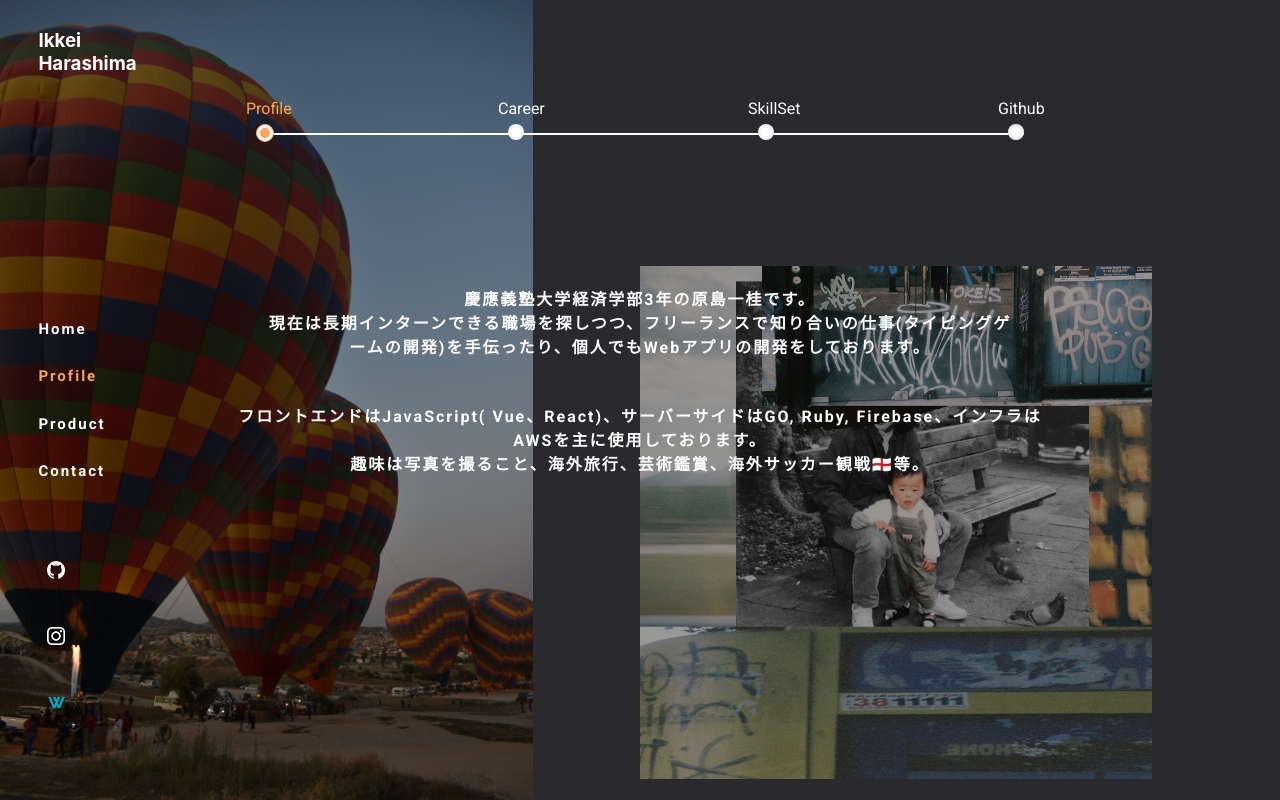
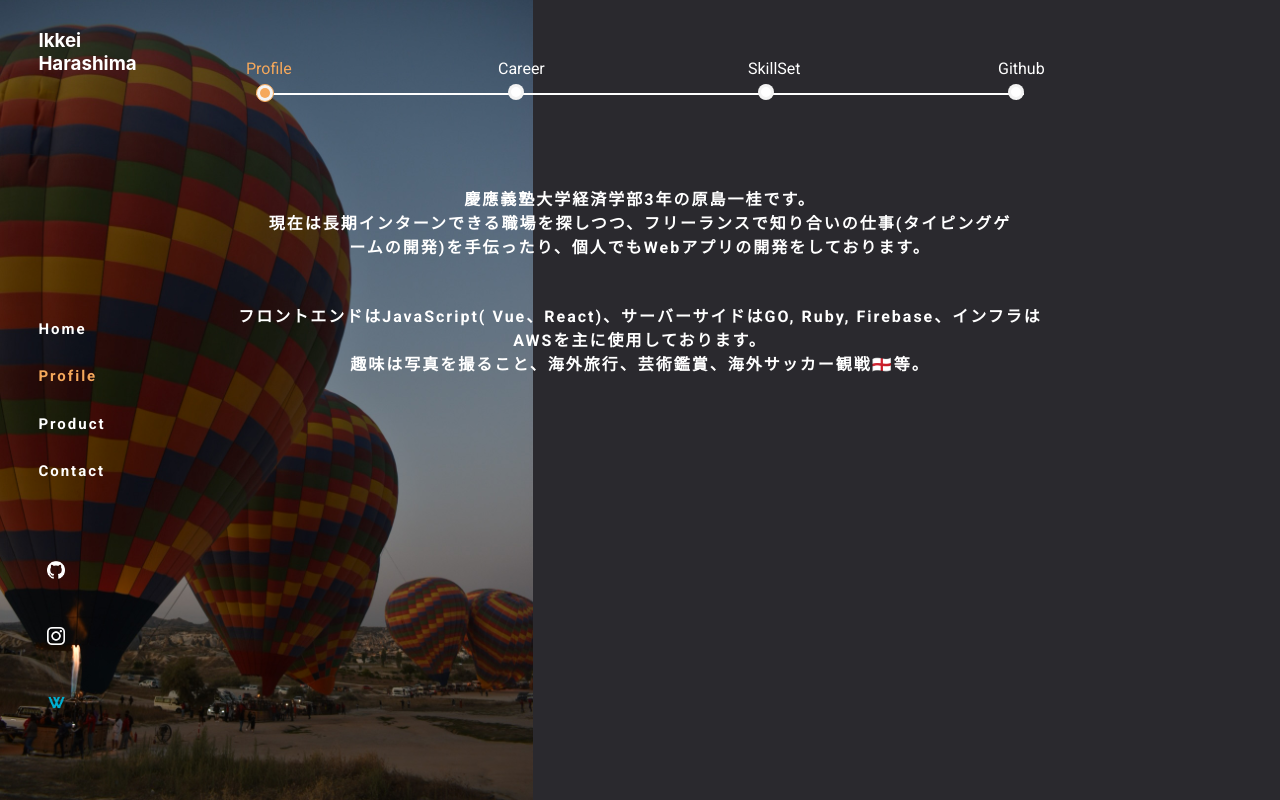
Before and after one commit to 1keiuu/portfolio20, a React (Create React App) app in the folder front/app/: page /profile in a window 1280 px wide. Built offline with nearby package versions, Linux system fonts and the light colour scheme; no server answers.

Commit message:
fix profile style

```diff
--- a/front/app/src/pages/profile/CareerSlide.tsx
+++ b/front/app/src/pages/profile/CareerSlide.tsx
@@ -1,6 +1,6 @@
-import React, { useState, useEffect, useRef } from "react";
-import "../../styles/careerSlide.scss";
-import { CSSTransition } from "react-transition-group";
+import React, { useState, useEffect, useRef } from 'react';
+import '../../styles/careerSlide.scss';
+import { CSSTransition } from 'react-transition-group';
 
 interface Props {
   isLoaded: boolean;
@@ -9,22 +9,22 @@ interface Props {
 const CareerSlide: React.FC<Props> = (props) => {
   const timeline = [
     {
-      title: "2016.3 日本大学第二高校卒業",
+      title: '2016.3 日本大学第二高校卒業',
     },
     {
-      title: "2017.4 慶應義塾大学 経済学部入学",
+      title: '2017.4 慶應義塾大学 経済学部入学',
     },
     {
-      title: "2018.5 株式会社Seven garden インターン開始",
-      list: ["- ゲストハウスの立ち上げ"],
+      title: '2018.5 株式会社Seven garden インターン開始',
+      list: ['- ゲストハウスの立ち上げ'],
     },
     {
-      title: "2019.2 株式会社カイエン インターン開始",
-      list: ["- コーディング", "- ワイヤーフレーム設計"],
+      title: '2019.2 株式会社カイエン インターン開始',
+      list: ['- コーディング', '- ワイヤーフレーム設計'],
     },
     {
-      title: "2020.2 株式会社Parchie インターン開始",
-      list: ["- Vue×Railsを使ったECサイトの開発/運営"],
+      title: '2020.2 株式会社Parchie インターン開始',
+      list: ['- Vue×Railsを使ったECサイトの開発/運営'],
     },
   ];
   const [status, setStatus] = useState(false);
@@ -42,7 +42,6 @@ const CareerSlide: React.FC<Props> = (props) => {
 
   return (
     <div className="slide career__slide">
-      <p>CAREER</p>
       <div className="timeline">
         <span className="timeline__left-line"></span>
         {timeline.map((item, i) => {
@@ -51,9 +50,9 @@ const CareerSlide: React.FC<Props> = (props) => {
               in={status}
               classNames="timeline__item"
               timeout={500 * i}
-              key={"timeline-trans" + i}
+              key={'timeline-trans' + i}
             >
-              <div className="timeline__item" key={"timeline-item" + i}>
+              <div className="timeline__item" key={'timeline-item' + i}>
                 <span className="item__dot-wrapper ">
                   <span className="item__dot"></span>
                 </span>
@@ -62,7 +61,7 @@ const CareerSlide: React.FC<Props> = (props) => {
                   <div className="item__text-list">
                     {item.list?.map((listItem, index) => {
                       return (
-                        <p key={"item-text" + i + "-" + index}>{listItem}</p>
+                        <p key={'item-text' + i + '-' + index}>{listItem}</p>
                       );
                     })}
                   </div>
--- a/front/app/src/pages/profile/ProfileSlide.tsx
+++ b/front/app/src/pages/profile/ProfileSlide.tsx
@@ -34,7 +34,7 @@ const ProfileSlide: React.FC<Props> = (props) => {
         <img className="slide-upper__image" src={profileImg}></img>
       </div> */}
       <div></div>
-      <img src={profileImg} className="profile-image" />
+      {/* <img src={profileImg} className="profile-image" /> */}
       <div className="slide-upper">
         <div className="slide-upper__text-group">
           <CSSTransition
--- a/front/app/src/styles/careerSlide.css
+++ b/front/app/src/styles/careerSlide.css
@@ -1,7 +1,11 @@
+.career__slide {
+  margin-top: 25px;
+}
+
 .career__slide .timeline {
   position: relative;
   width: 100%;
-  height: 500px;
+  height: 95%;
   display: flex;
   flex-direction: column;
   justify-content: space-around;
--- a/front/app/src/styles/careerSlide.min.css
+++ b/front/app/src/styles/careerSlide.min.css
@@ -1 +1 @@
-.career__slide .timeline{position:relative;width:100%;height:500px;display:flex;flex-direction:column;justify-content:space-around}.career__slide .timeline .timeline__left-line{position:absolute;width:1.5px;height:100%;background:#cecece;left:12px}.career__slide .timeline .timeline__item{display:flex;align-items:center;transform:translateY(100px);opacity:0;transition:0.5s;display:flex;align-items:flex-start}.career__slide .timeline .timeline__item .item__dot-wrapper{width:24px;height:24px;background:#fff;border-radius:50%;display:flex;justify-content:center;align-items:center;z-index:2}.career__slide .timeline .timeline__item .item__dot-wrapper .item__dot{width:14px;height:14px;border-radius:50%;background:#9d9d9d}.career__slide .timeline .timeline__item .item__text{margin-left:10px;font-weight:bold}.career__slide .timeline .timeline__item .item__text-list{font-size:13px;padding-left:50px;margin-top:8px;color:grey;font-weight:bold;text-align:left}.career__slide .timeline .timeline__item-enter-done{transform:translateY(0px);opacity:1;transition:1s}
+.career__slide{margin-top:25px}.career__slide .timeline{position:relative;width:100%;height:95%;display:flex;flex-direction:column;justify-content:space-around}.career__slide .timeline .timeline__left-line{position:absolute;width:1.5px;height:100%;background:#cecece;left:12px}.career__slide .timeline .timeline__item{display:flex;align-items:center;transform:translateY(100px);opacity:0;transition:0.5s;display:flex;align-items:flex-start}.career__slide .timeline .timeline__item .item__dot-wrapper{width:24px;height:24px;background:#fff;border-radius:50%;display:flex;justify-content:center;align-items:center;z-index:2}.career__slide .timeline .timeline__item .item__dot-wrapper .item__dot{width:14px;height:14px;border-radius:50%;background:#9d9d9d}.career__slide .timeline .timeline__item .item__text{margin-left:10px;font-weight:bold}.career__slide .timeline .timeline__item .item__text-list{font-size:13px;padding-left:50px;margin-top:8px;color:grey;font-weight:bold;text-align:left}.career__slide .timeline .timeline__item-enter-done{transform:translateY(0px);opacity:1;transition:1s}
--- a/front/app/src/styles/careerSlide.scss
+++ b/front/app/src/styles/careerSlide.scss
@@ -1,8 +1,9 @@
 .career__slide {
+  margin-top: 25px;
   .timeline {
     position: relative;
     width: 100%;
-    height: 500px;
+    height: 95%;
     display: flex;
     flex-direction: column;
     justify-content: space-around;
--- a/front/app/src/styles/progreeBar.css
+++ b/front/app/src/styles/progreeBar.css
@@ -3,7 +3,7 @@
   position: relative;
   justify-content: space-between;
   width: 60%;
-  margin: 60px 0;
+  margin-top: 20px;
 }
 
 .progress-bar .dot__wrapper {
--- a/front/app/src/styles/progreeBar.min.css
+++ b/front/app/src/styles/progreeBar.min.css
@@ -1 +1 @@
-.progress-bar{display:flex;position:relative;justify-content:space-between;width:60%;margin:60px 0}.progress-bar .dot__wrapper{position:relative;z-index:3}.progress-bar .dot__wrapper p{position:absolute;margin:0;top:-25px;left:-10px}.progress-bar .dot__wrapper p.--active{color:#f5a85b}.progress-bar .dot__wrapper .dot__border{background:#f3f3f3;width:16px;height:16px;display:flex;justify-content:center;align-items:center;border-radius:50%}.progress-bar .dot__wrapper .dot__border.--active{border:#f5a85b 1px solid}.progress-bar .dot__wrapper .dot__border .dot{background:#fff;width:10px;height:10px;border-radius:50%}.progress-bar .dot__wrapper .dot__border .dot.--active{background:#f5a85b}.progress-bar .progress-bar__line{position:absolute;height:1.5px;background:#fff;top:50%;width:100%}.progress-bar .progress-bar__active-line{position:absolute;height:2px;background:#f5a85b;top:50%;z-index:2;transition:1s}
+.progress-bar{display:flex;position:relative;justify-content:space-between;width:60%;margin-top:20px}.progress-bar .dot__wrapper{position:relative;z-index:3}.progress-bar .dot__wrapper p{position:absolute;margin:0;top:-25px;left:-10px}.progress-bar .dot__wrapper p.--active{color:#f5a85b}.progress-bar .dot__wrapper .dot__border{background:#f3f3f3;width:16px;height:16px;display:flex;justify-content:center;align-items:center;border-radius:50%}.progress-bar .dot__wrapper .dot__border.--active{border:#f5a85b 1px solid}.progress-bar .dot__wrapper .dot__border .dot{background:#fff;width:10px;height:10px;border-radius:50%}.progress-bar .dot__wrapper .dot__border .dot.--active{background:#f5a85b}.progress-bar .progress-bar__line{position:absolute;height:1.5px;background:#fff;top:50%;width:100%}.progress-bar .progress-bar__active-line{position:absolute;height:2px;background:#f5a85b;top:50%;z-index:2;transition:1s}
--- a/front/app/src/styles/progreeBar.scss
+++ b/front/app/src/styles/progreeBar.scss
@@ -3,7 +3,7 @@
   position: relative;
   justify-content: space-between;
   width: 60%;
-  margin: 60px 0;
+  margin-top: 20px;
   .dot__wrapper {
     position: relative;
     z-index: 3;
```
